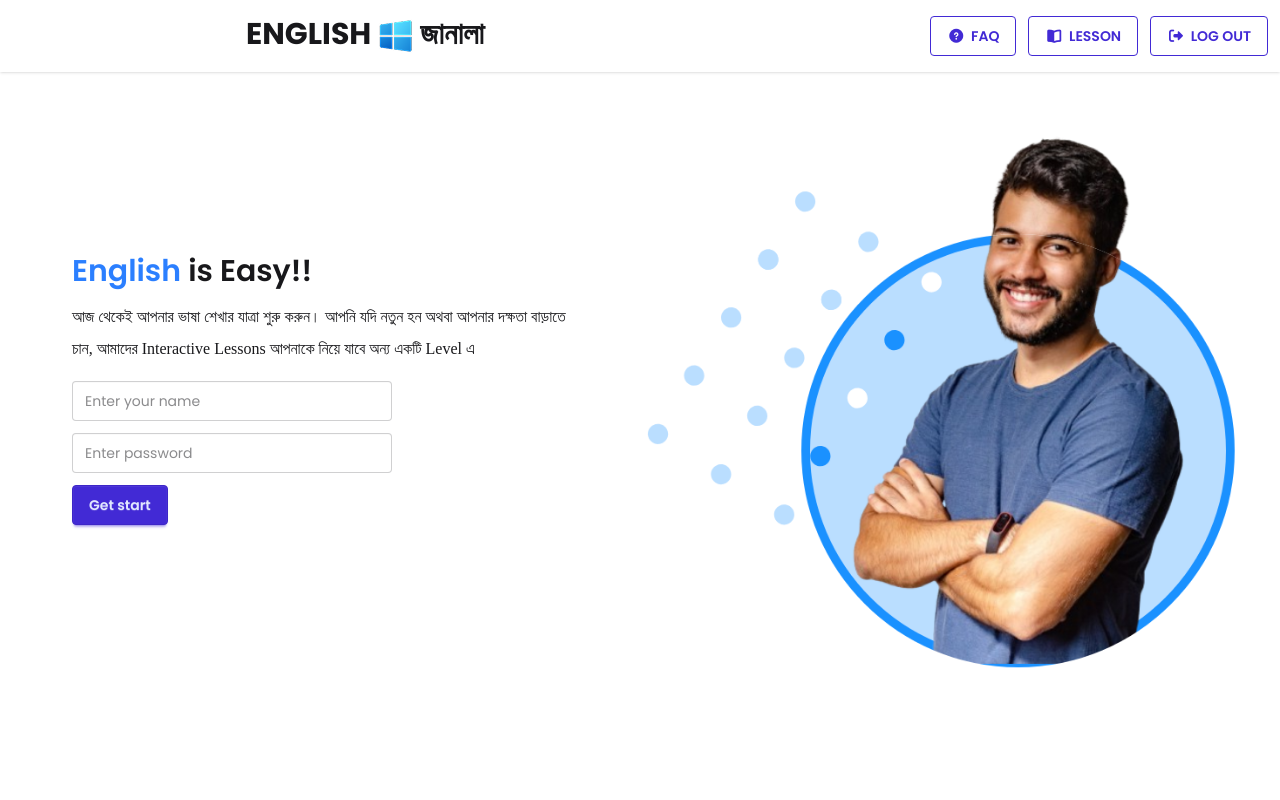
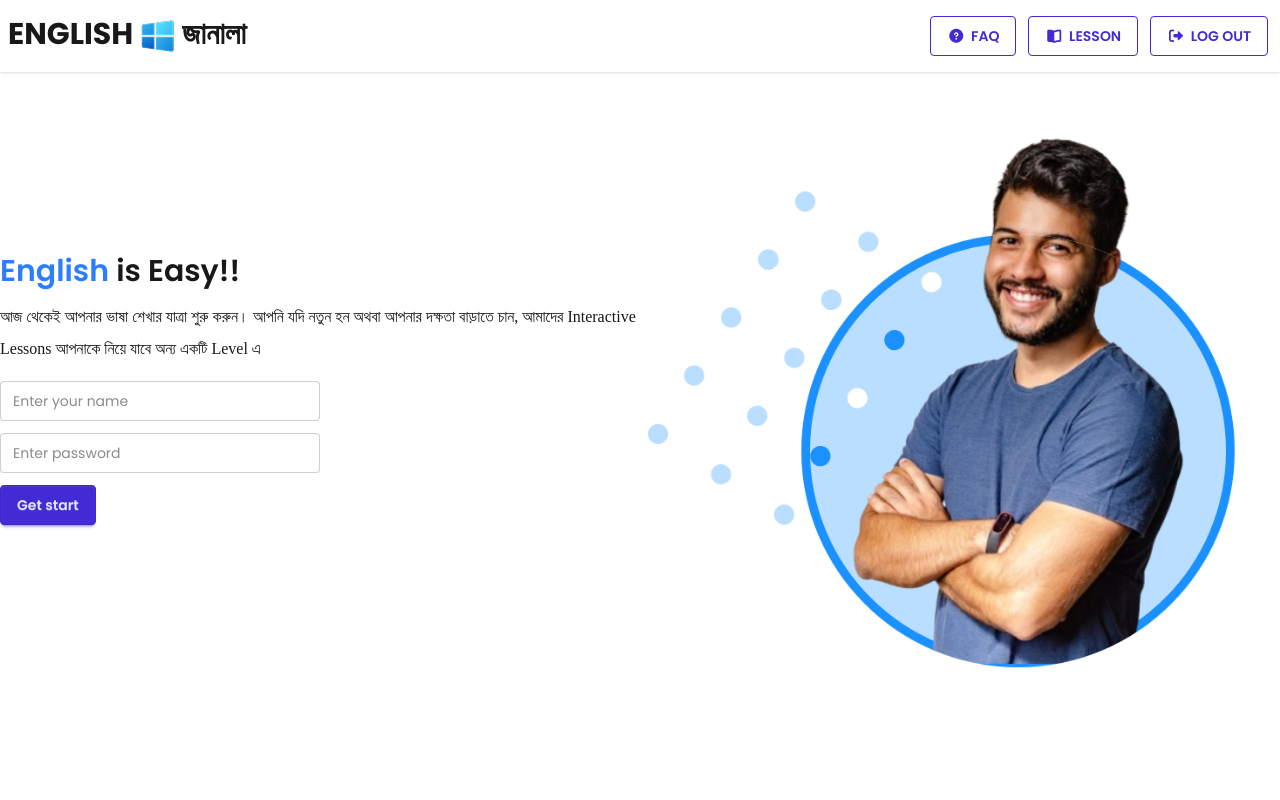
Before and after one commit to sumon-webs/English-Janala-App, a plain HTML site: page index.html in a window 1280 px wide. Shown: the top 800 px of the page. Drawn offline with nearby package versions, Linux system fonts and the light colour scheme; no server answers; a web font is replaced by a local one.

Commit message:
problem fixed

```diff
--- a/index.html
+++ b/index.html
@@ -30,10 +30,10 @@
 <body>
 
     <!-- Header section -->
-    <header class=" px-2 sm:px-0">
+    <header class=" px-2 sm:px-0 max-w-screen-2xl mx-auto">
         <div class="navbar bg-base-100 shadow-sm justify-between">
-            <div class=" grid grid-cols-2">
-                <div class="dropdown grid grid-cols-2">
+            <div class="grid grid-cols-2">
+                <div class="dropdown grid grid-cols-2 sm:hidden">
                     <div tabindex="0" role="button" class="btn btn-ghost lg:hidden justify-start w-fit">
                         <svg xmlns="http://www.w3.org/2000/svg" class="h-5 w-5" fill="none" viewBox="0 0 24 24"
                             stroke="currentColor">
@@ -71,8 +71,8 @@
     </header>
 
     <!-- Hero section -->
-    <div class=" flex flex-col-reverse sm:flex-row">
-        <div class="w-full sm:w-1/2 my-auto sm:px-18 space-y-3">
+    <div class=" flex flex-col-reverse sm:flex-row max-w-screen-2xl mx-auto">
+        <div class="w-full sm:w-1/2 my-auto  space-y-3">
             <div class=" space-y-3 px-4 sm:px-0">
                 <h1 class="text-2xl sm:text-3xl font-semibold"><span class=" text-blue-500">English</span> is Easy!!</h1>
                 <p class="  font-bangla leading-8">আজ থেকেই আপনার ভাষা শেখার যাত্রা শুরু করুন। আপনি যদি নতুন হন অথবা
```
